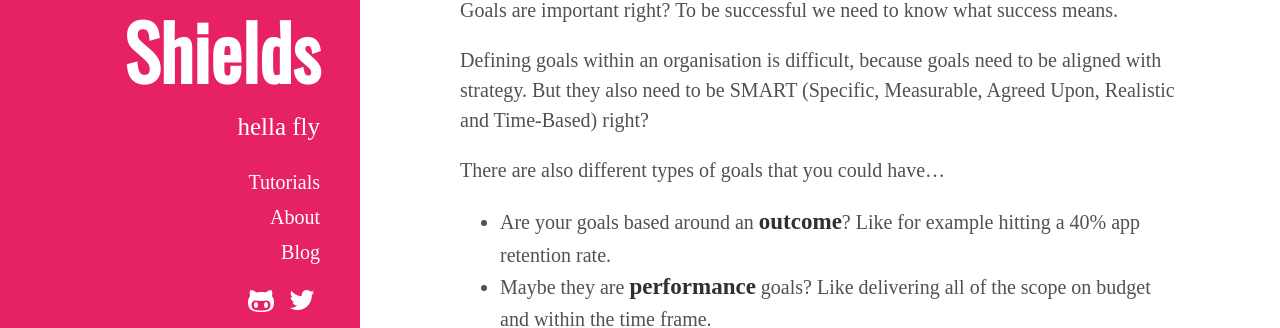
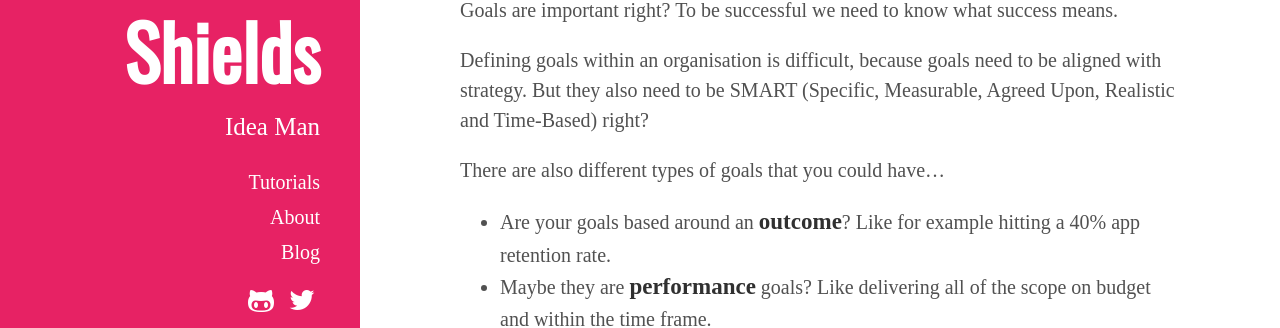
Before and after one commit to foopod/blog-2.0, a Jekyll site: the page built from index.html, in a window 1280 px wide. Shown: the part 226-554 px from the top of the page. Built offline with Jekyll 4.4.1, drawn with Linux system fonts in a browser that asks for light colours; nearby versions of some CDN libraries; some web fonts are replaced; the list of posts is cut into pages by our own code; comment, search, counter and statistics services are not loaded.

Commit message:
Update _config.yml

```diff
--- a/_config.yml
+++ b/_config.yml
@@ -7,7 +7,7 @@ permalink:        pretty
 
 # Setup
 title:            Jono
-tagline:          'hella fly'
+tagline:          'Idea Man'
 description:      'Jono Shields is a web developer, game programmer, coffee addict...'
 url:              https://jonoshields.com
 baseurl:          ''
```
